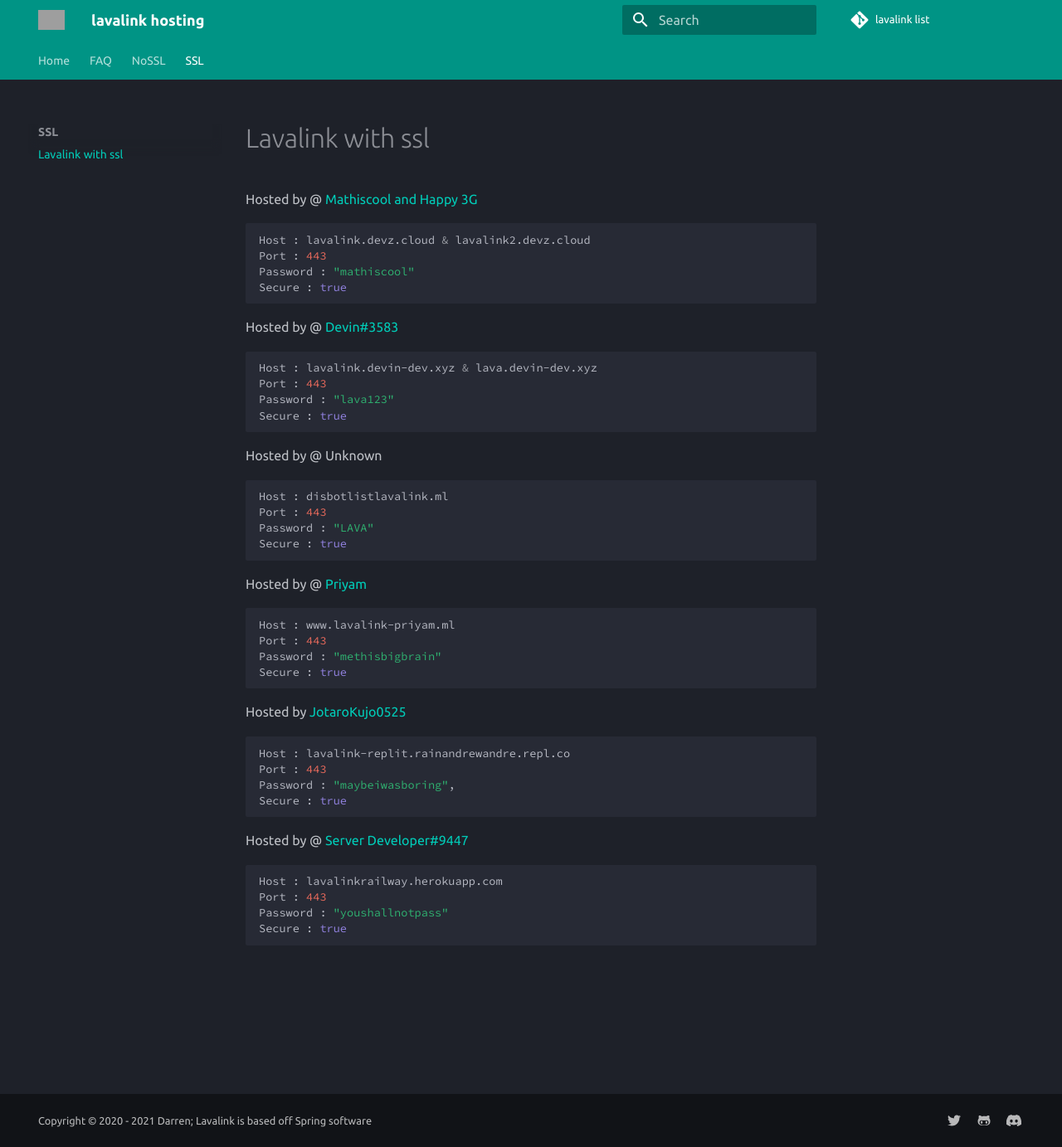
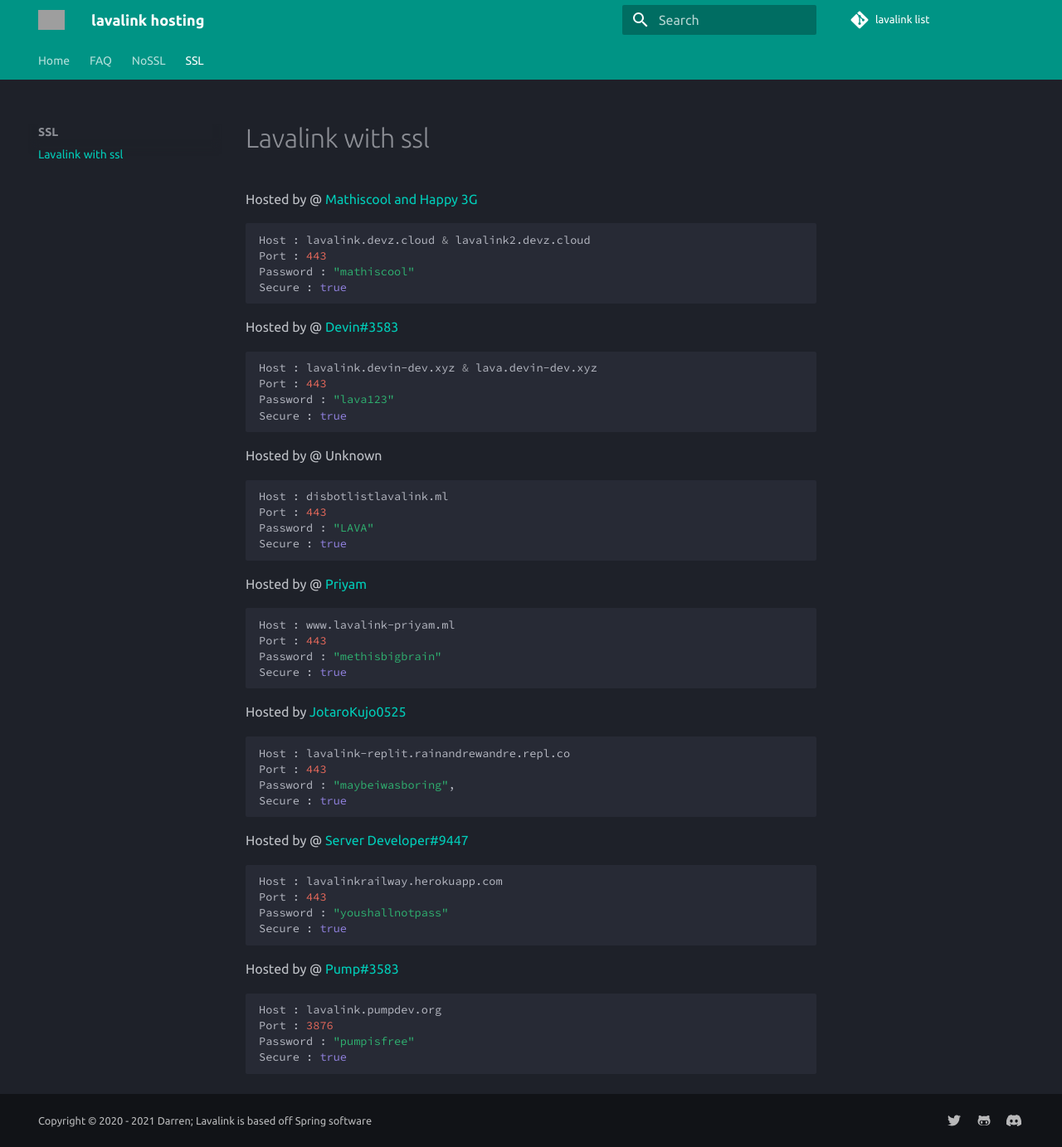
Before and after one commit to DarrenOfficial/lavalink-list, an MkDocs documentation site: the page built from docs/SSL/lavalink-with-ssl.md, in a window 1280 px wide and 1383 px high. Shown: the whole window at 83% size. Built offline with MkDocs 1.6.1 and Material for MkDocs 9.7.7, drawn with Linux system fonts in a browser that asks for light colours; comment, search, counter and statistics services are not loaded; grey boxes are pictures that could not be loaded.

Commit message:
Update lavalink-with-ssl.md

````diff
--- a/docs/SSL/lavalink-with-ssl.md
+++ b/docs/SSL/lavalink-with-ssl.md
@@ -42,3 +42,11 @@ Port : 443
 Password : "youshallnotpass"
 Secure : true
 ```
+
+Hosted by @ [Pump#3583](https://pumpdev.org)
+```bash
+Host : lavalink.pumpdev.org
+Port : 3876
+Password : "pumpisfree"
+Secure : true
+```
````
